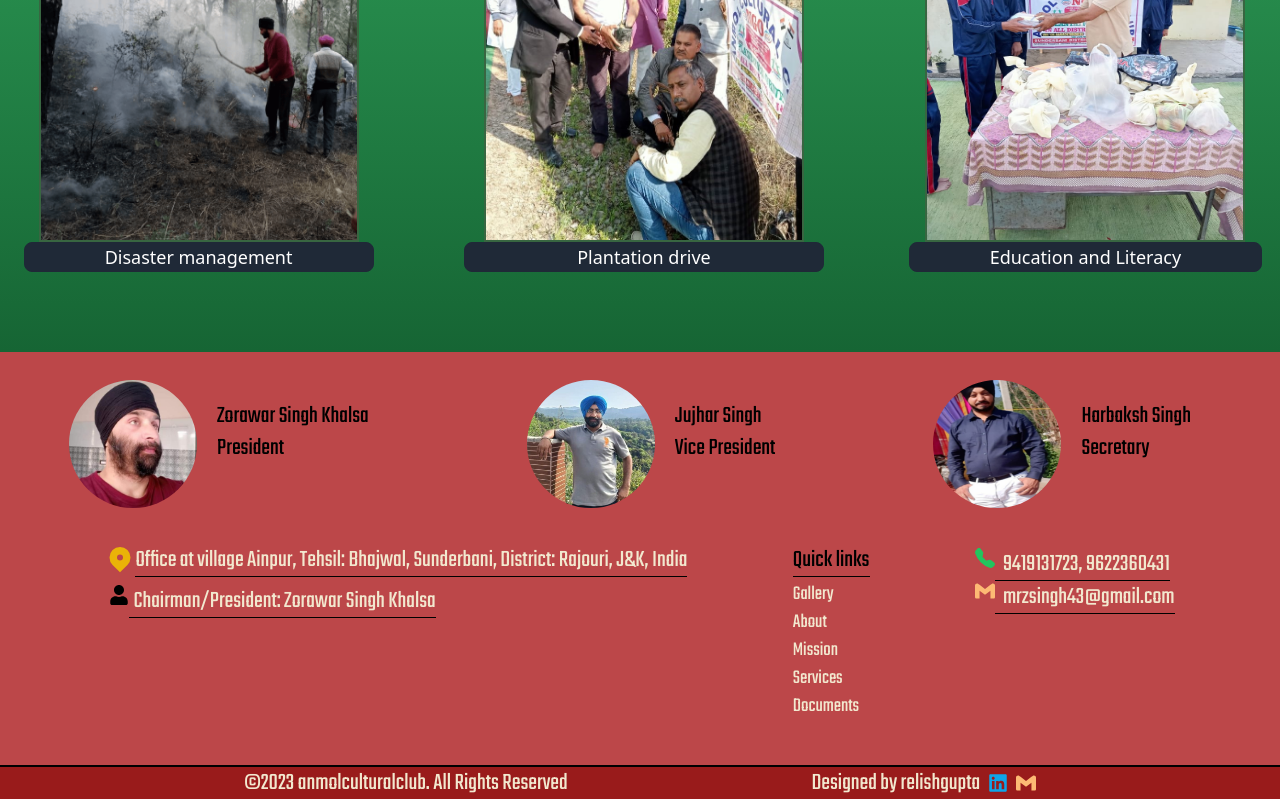
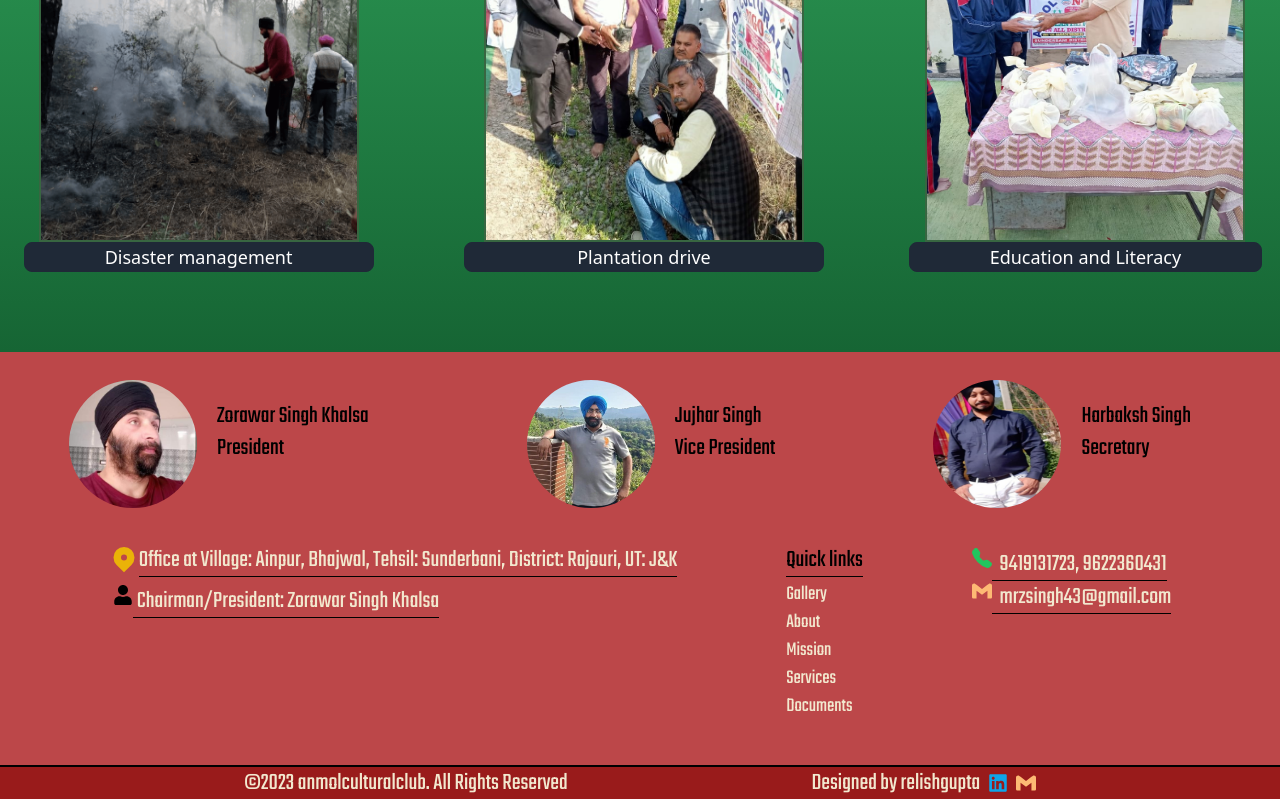
Before and after one commit to relishgupta/NGO, a React (Create React App) app: page / in a window 1280 px wide. Shown: the part 3228-4028 px from the top of the page. Built offline with nearby package versions, Linux system fonts and the light colour scheme.

Commit message:
updated address

```diff
--- a/src/components/footer.jsx
+++ b/src/components/footer.jsx
@@ -54,7 +54,7 @@ const Footer = () => {
             <p className="flex text-yellow-500 text-lg">
               <HiLocationMarker size={30} className="" />
               <span className="lg:border-b border-black  text-crm text-2xl">
-                Office at village Ainpur, Tehsil: Bhajwal, Sunderbani, District: Rajouri, J&K, India
+                Office at Village: Ainpur, Bhajwal, Tehsil: Sunderbani, District: Rajouri, UT: J&K
               </span><br />
             </p>
             <p className="pt-2 flex text-lg pl-1">
```
